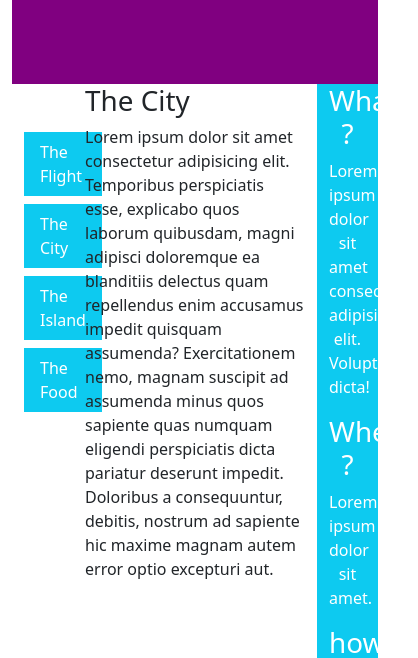
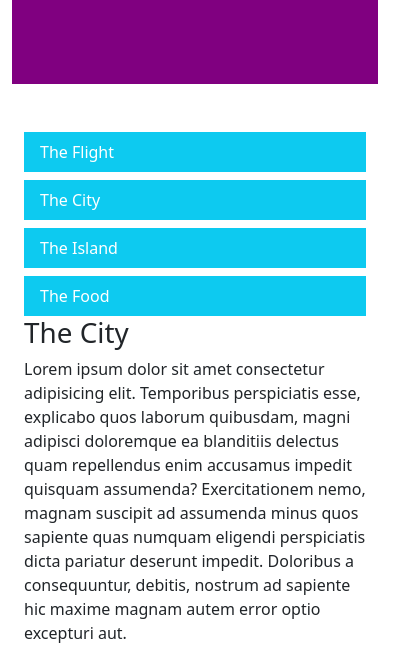
Before and after one commit to mrsaurabhnamdev/ResponsiveWebsiteBootstrap, a plain HTML site: page index.html in a window 390 px wide. Shown: the part 116-774 px from the top of the page, 418 px wide, since content can reach past the window. Drawn offline with nearby package versions, Linux system fonts and the light colour scheme.

Commit message:
minar changes

```diff
--- a/index.html
+++ b/index.html
@@ -18,7 +18,7 @@
              <h1 class="text-white ms-3">India</h1>
         </header>
         <div class="s_main row m-0">
-            <aside class="a_aside_left col-2 col-sm-12 col-lg-2 col-md-2">
+            <aside class="a_aside_left col-12 col-sm-12 col-lg-2 col-md-2">
 
                 <ul class="nav flex-column">
                     <li class="nav-item">
@@ -36,7 +36,7 @@
                   </ul>
 
             </aside>
-            <section class="col-8 col-md-10 col-sm-12 col-lg-8">
+            <section class="col-12 col-md-10 col-sm-12 col-lg-8">
 
                 <h1>The City</h1>
                 <p>Lorem ipsum dolor sit amet consectetur adipisicing elit.
@@ -49,7 +49,7 @@
                      debitis, nostrum ad sapiente hic maxime magnam autem error optio excepturi aut.</p>
 
             </section>
-            <aside class="a_aside_right col-2 bg-info text-white col-sm-12 col-lg-2 col-md-12 text-center">
+            <aside class="a_aside_right col-12 bg-info text-white col-sm-12 col-lg-2 col-md-12 text-center">
                 <h1> What ?</h1>
                 <p>Lorem ipsum dolor sit amet consectetur adipisicing elit. Voluptas, dicta!</p>
                 <h1>Where ?</h1>
```
